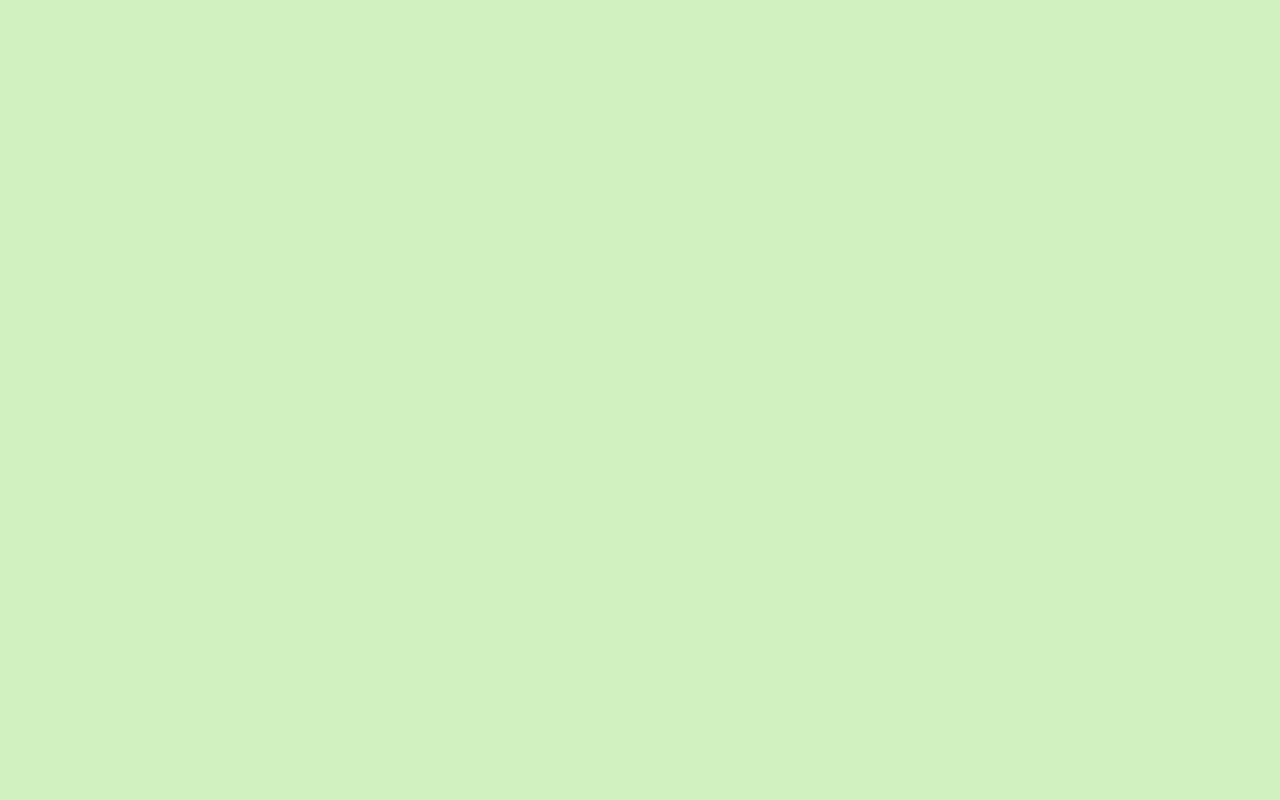
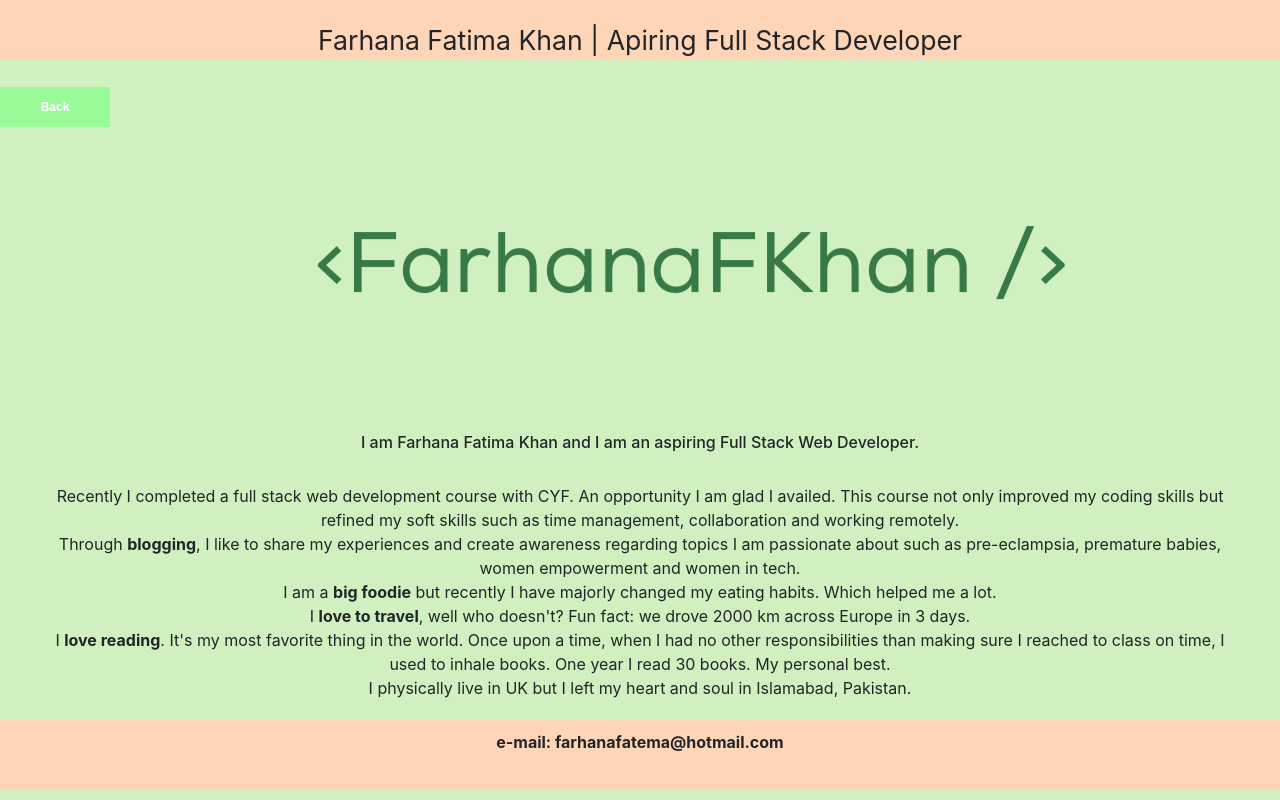
Before and after one commit to FarhanaFKhan/ffk-profile, a React (Create React App) app: page /additional in a window 1280 px wide. Built offline with nearby package versions, Linux system fonts and the light colour scheme.

Commit message:
additional information section completed

```diff
--- a/src/AdditionalInfo.js
+++ b/src/AdditionalInfo.js
@@ -1,14 +1,20 @@
 import React from 'react';
+import { useHistory} from 'react-router-dom';
 import Card from 'react-bootstrap/Card';
-import Button from 'react-bootstrap/Button';
+import Buttons from './Buttons';
 
 
 function AdditionalInfo(){
+  let history = useHistory();
+
+  function handleClick(){
+    history.push(`/additional`);
+  }
 
     return(
         <div>
            <Card style={{ width: '18rem' }}>
-  <Card.Img variant="top" src="https://www.cbronline.com/wp-content/uploads/2017/02/Fotolia_108869632_Subscription_Monthly_M-770x590.jpg" />
+  <Card.Img variant="top" src="https://i1.wp.com/www.oxbridgeacademy.edu.za/blog/wp-content/uploads/2014/10/Travel-day-in-life.jpg?fit=1000%2C604&ssl=1" />
   <Card.Body>
     <Card.Title>Additional Info</Card.Title>
     <Card.Text>
@@ -16,7 +22,7 @@ function AdditionalInfo(){
       <br/>
       <br/>
     </Card.Text>
-    <Button variant="primary">More Details</Button>
+    <Buttons variant="primary" handleClick = {handleClick} name = {'More Details' }></Buttons>
   </Card.Body>
 </Card>
         </div>
--- /dev/null
+++ b/src/AdditionalPage.js
@@ -0,0 +1,38 @@
+import React from 'react';
+import styled from 'styled-components';
+import BackButton from './BackButton.js';
+import Header from './Header';
+import Banner from './Banner';
+import Footer from './Footer'
+
+function AdditionalPage(){
+
+    return(
+        <container>
+        <Header />
+        <BackButton/>
+        <Banner />
+        <Content>
+        <p><h6>I am Farhana Fatima Khan and I am an aspiring Full Stack Web Developer.</h6><br/>
+        Recently I completed a full stack web development course with CYF. An opportunity I am glad I availed.
+        This course not only improved my coding skills but refined my soft skills such as time management, collaboration and working remotely.<br/>
+        Through <strong>blogging</strong>, I like to share my experiences and create awareness regarding topics I am passionate about such as pre-eclampsia, premature babies, women empowerment and women in tech.<br/>
+        I am a <strong>big foodie</strong> but recently I have majorly changed my eating habits. Which helped me a lot. <br/>
+        I <strong>love to travel</strong>, well who doesn't? Fun fact: we drove 2000 km across Europe in 3 days.<br/>
+        I <strong>love reading</strong>. It's my most favorite thing in the world. Once upon a time, when I had no other responsibilities than making sure I reached to class on time, I used to inhale books. One year I read 30 books. My personal best.<br/>
+        I physically live in UK but I left my heart and soul in Islamabad, Pakistan.<br/> </p>
+
+        </Content>
+        <Footer />
+
+        </container>
+    )
+}
+
+export default AdditionalPage;
+
+const Content = styled.div`
+text-align: center;
+padding-left: 50px;
+padding-right:50px;
+`;
--- a/src/ProjectPage.js
+++ b/src/ProjectPage.js
@@ -25,11 +25,11 @@ function ProjectPage(){
                 </ListElement> <br/>
 
                 <ListElement><strong>Journal Landing Page:</strong> Created a landing page using HTML and CSS.<br/>
-                                    <a href="https://htmlpreview.github.io/?https://github.com/FarhanaFKhan/Project-journal/blob/master/index.html" target="_blank">Preview</a>  <strong>|</strong> <a href="https://github.com/FarhanaFKhan/Project-journal">GitHub Repo</a></ListElement><br/>
+                                    <a href="https://htmlpreview.github.io/?https://github.com/FarhanaFKhan/Project-journal/blob/master/index.html" target="_blank">Preview</a>  <strong>|</strong> <a href="https://github.com/FarhanaFKhan/Project-journal" target= "_blank">GitHub Repo</a></ListElement><br/>
 
 
                 <ListElement><strong>Blog Landing Page:</strong> Created a landing page for a blog using HTML and CSS.<br/>
-                <a href="https://htmlpreview.github.io/?https://github.com/FarhanaFKhan/html-css-project/blob/master/index.html" target="_blank">Preview</a>  <strong>|</strong> <a href="https://github.com/FarhanaFKhan/html-css-project">GitHub Repo</a>
+                <a href="https://htmlpreview.github.io/?https://github.com/FarhanaFKhan/html-css-project/blob/master/index.html" target="_blank">Preview</a>  <strong>|</strong> <a href="https://github.com/FarhanaFKhan/html-css-project" target="_blank">GitHub Repo</a>
 
                 </ListElement><br/>
             </ul>
--- a/src/Routes.js
+++ b/src/Routes.js
@@ -5,6 +5,7 @@ import SkillsPage from './SkillsPage.js';
 import EducationPage from './EducationPage';
 import ExperiencePage from './ExperiencePage';
 import ProjectPage from './ProjectPage';
+import AdditionalPage from './AdditionalPage'
 
 
 const Routes = () => {
@@ -16,6 +17,7 @@ const Routes = () => {
 				<Route path='/projects' component={ProjectPage} />
 				<Route path='/education' component={EducationPage} />
 				<Route path='/experience' component={ExperiencePage} />
+				<Route path='/additional' component={AdditionalPage} />
 			</Switch>
 		</BrowserRouter>
 	);
```
